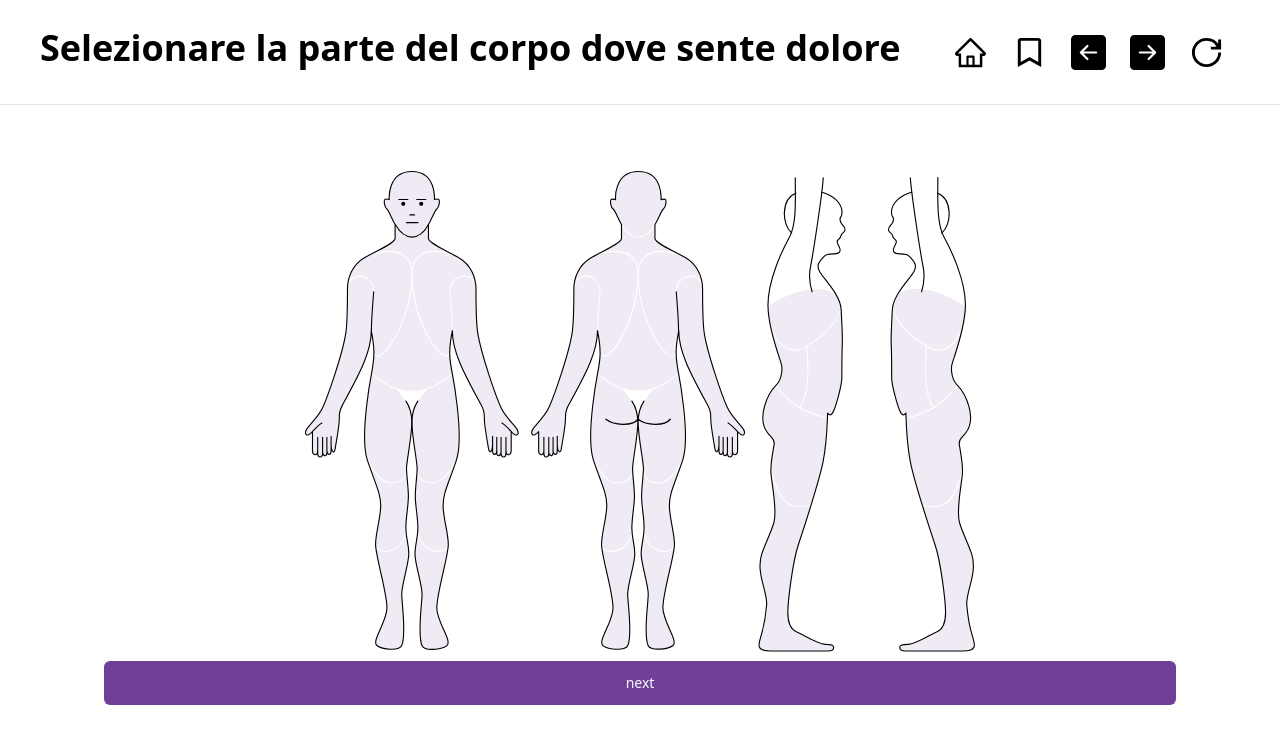
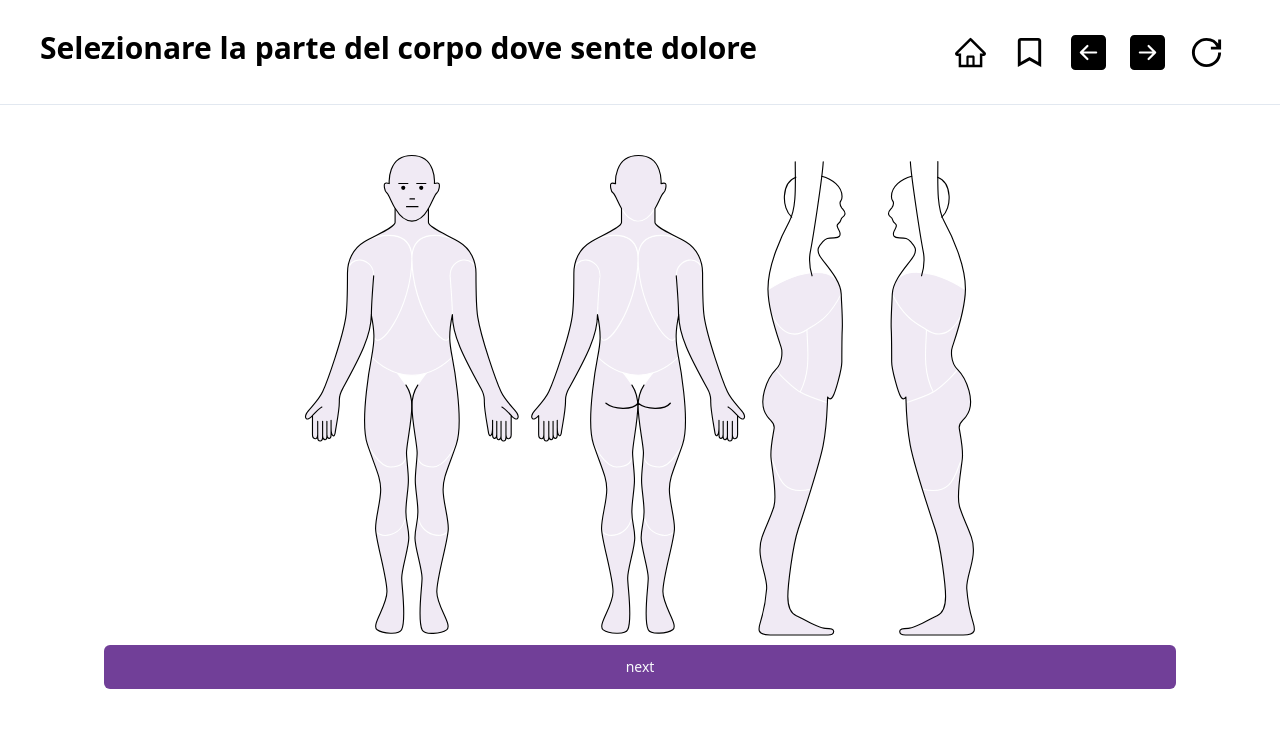
Before and after one commit to jensengbg-michele-carmagnani/Bpi-app, a Next.js app: page /bpi-calculator in a window 1280 px wide. Both pictures are taken after a click on the button "Calcola Punteggio". Shown: the top 744 px of the page. Built offline with nearby package versions, Linux system fonts and the light colour scheme.

Commit message:
fix: font size footer heading

```diff
--- a/app/bpi-calculator/page.tsx
+++ b/app/bpi-calculator/page.tsx
@@ -384,7 +384,7 @@ const BpiCalculator = () => {
   }
 
   return (
-    <Container className={cn("space-y-10 text-xl py-4 ")}>
+    <Container className={cn("space-y-10 text-xl pb-9 ")}>
       {step === STEPS.LOCATIONPAIN && bodyLocationPain}
       {step !== STEPS.LOCATIONPAIN && bodyContent}
       {step >= 2 && (
--- a/components/Container.tsx
+++ b/components/Container.tsx
@@ -9,7 +9,7 @@ interface ContainerProps {
 
 const Container: React.FC<ContainerProps> = ({ children, className }) => {
   return (
-    <div className={cn("max-w-6xl mx-auto md:px-10 px-2 mt-10", className)}>
+    <div className={cn("max-w-6xl mx-auto md:px-10 px-2 mt-10 ", className)}>
       {children}
     </div>
   );
--- a/components/Footer.tsx
+++ b/components/Footer.tsx
@@ -11,8 +11,8 @@ type Props = {
 
 const Footer: React.FC<Props> = ({ onSubmit, title }) => {
   return (
-    <div className="grid grid-col-1 text-center md:text-left md:grid-cols-2 gap-3 items-center ">
-      <Legend className={cn("flex-initial text-sm")} />
+    <div className="grid grid-col-1 text-center md:text-left md:grid-cols-2 gap-3 items-center px-2  ">
+      <Legend className={cn("flex-initial text-xs")} />
       <Button
         className={cn(" bg-green-500 flex-auto justify-self-stretch ")}
         onClick={onSubmit}
--- a/components/heading.tsx
+++ b/components/heading.tsx
@@ -16,7 +16,7 @@ const Heading: React.FC<HeadingProps> = ({
 }) => {
   return (
     <div className={(cn(center ? "text-center" : "text-start"), className)}>
-      <div className="text-2xl md:text-4xl font-semibold ">{title}</div>
+      <div className="text-xl md:text-3xl font-semibold ">{title}</div>
       <div className="font-light text-neutral-500 mt-2">{subtitle}</div>
     </div>
   );
--- a/components/nav-bar/NavBar.tsx
+++ b/components/nav-bar/NavBar.tsx
@@ -27,7 +27,7 @@ const titles = {
   LOCATION: "Selezionare la parte del corpo dove sente dolore",
   PAINASSESSMENT: "Trascini il cursore per selezionare la sua risposta",
   CAPABILITIESASSESSMENT: "Trascini il cursore per selezionare la sua risposta",
-  RESULTS: "Interpretazione dei risultati1,3",
+  RESULTS: "Interpretazione dei risultati 1,3",
 };
 const stepToTitle = {
   [STEPS.START]: titles.START,
@@ -52,7 +52,7 @@ const NavBar: React.FC<Props> = () => {
       )}
     >
       {step !== STEPS.START && stepToTitle[step] && (
-        <Heading title={stepToTitle[step]} className={cn(" ")} />
+        <Heading title={stepToTitle[step]} className={cn("text-sm  ")} />
       )}
 
       <div className="flex h-16 items-center px-4">
```
